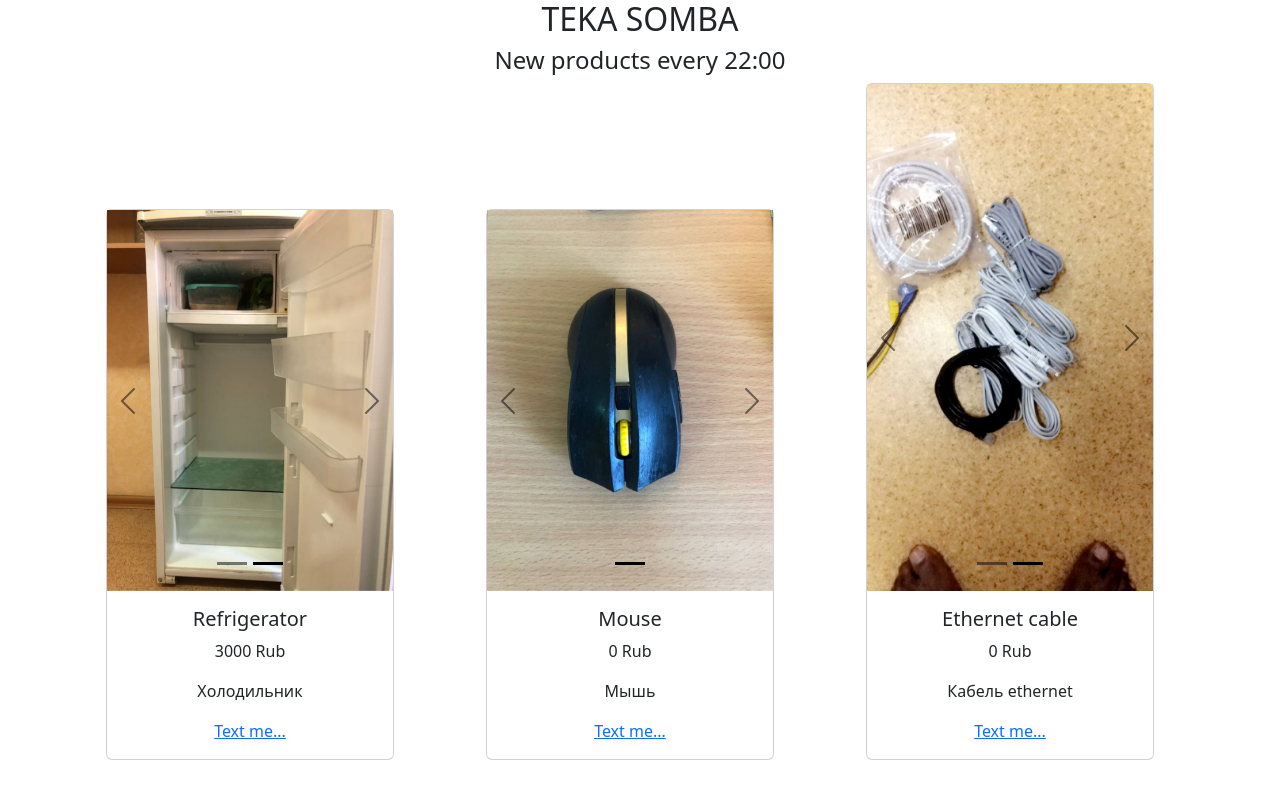
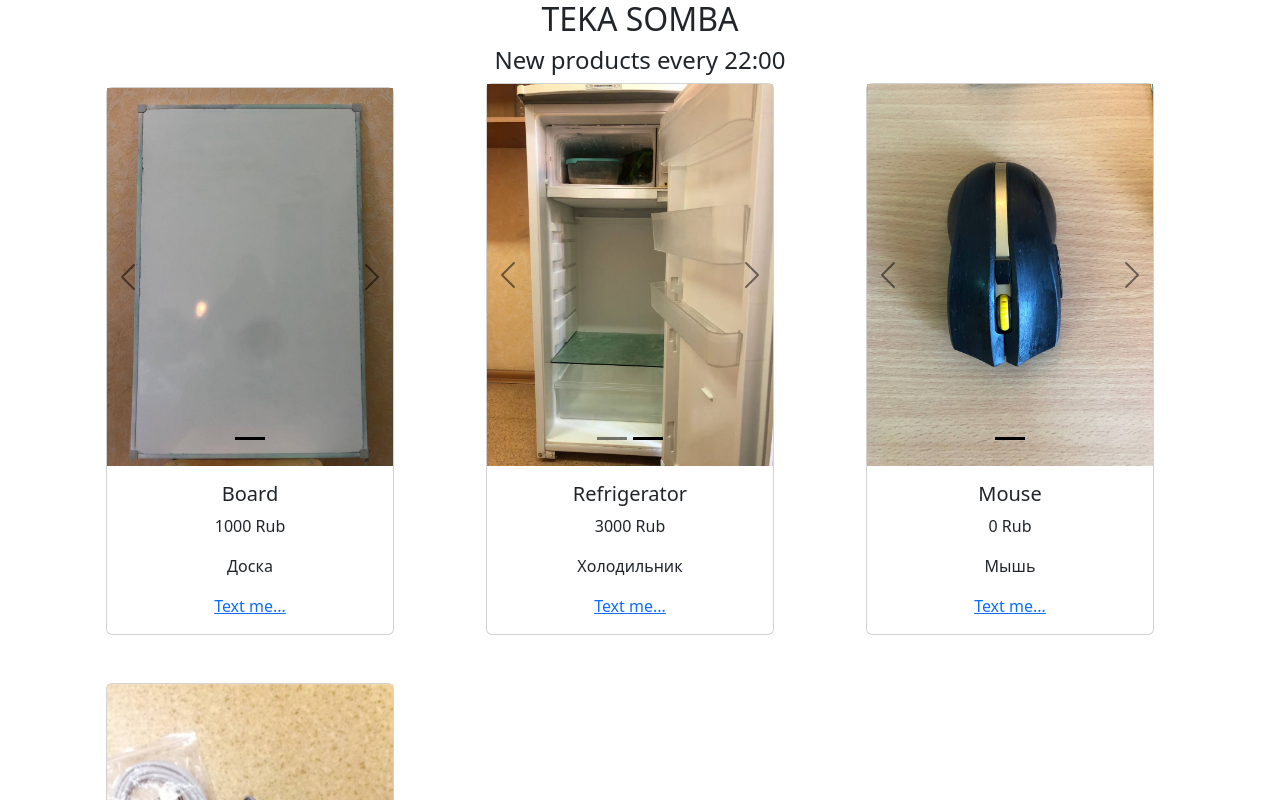
Before and after one commit to bauer318/teka-somba-client, a React (Create React App) app: page / in a window 1280 px wide. Shown: the top 800 px of the page. Built offline with nearby package versions, Linux system fonts and the light colour scheme.

Commit message:
added products board

```diff
--- a/src/page/products.jsx
+++ b/src/page/products.jsx
@@ -7,6 +7,16 @@ import {Container, Row} from "react-bootstrap";
 const baseUrl = 'http://localhost:8081/api/product';
 const images = [require('../img/image.jpg'), require('../img/image2.png'), require('../img/image.jpg')];
 const productsArray = [
+    {
+        name: "Board",
+        description:"Доска",
+        price:1000,
+        available:true,
+        images:[
+            require('../img/board.jpg')
+        ],
+        author:"https://t.me/Josafath_07"
+    },
     {
         name: "Refrigerator",
         description:"Холодильник",
@@ -55,7 +65,7 @@ const productsArray = [
         name: "Chair",
         description:"Компьютерное кресло",
         price:1300,
-        available:false,
+        available:true,
         images:[
             require('../img/chair2.jpg'),
             require('../img/chair3.jpg')
```
Also changed, not shown: src/img/board.jpg (added).
